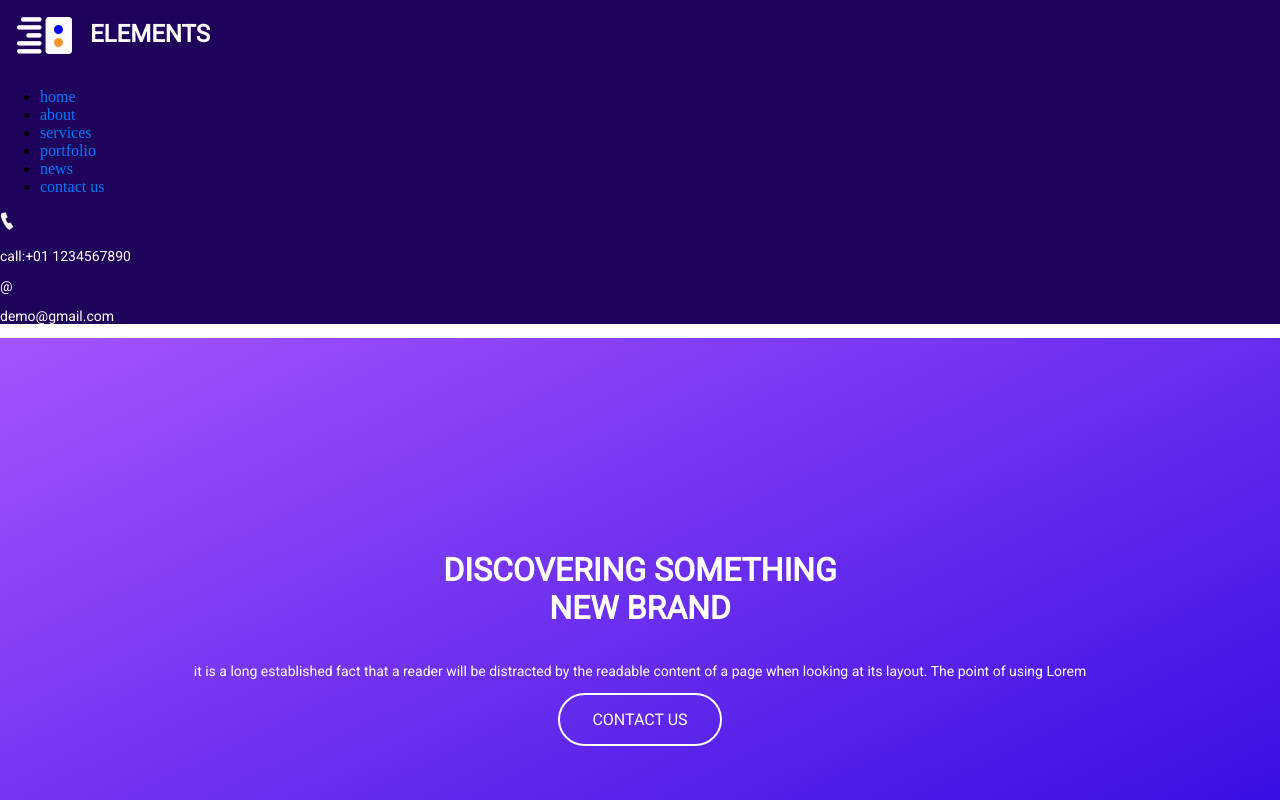
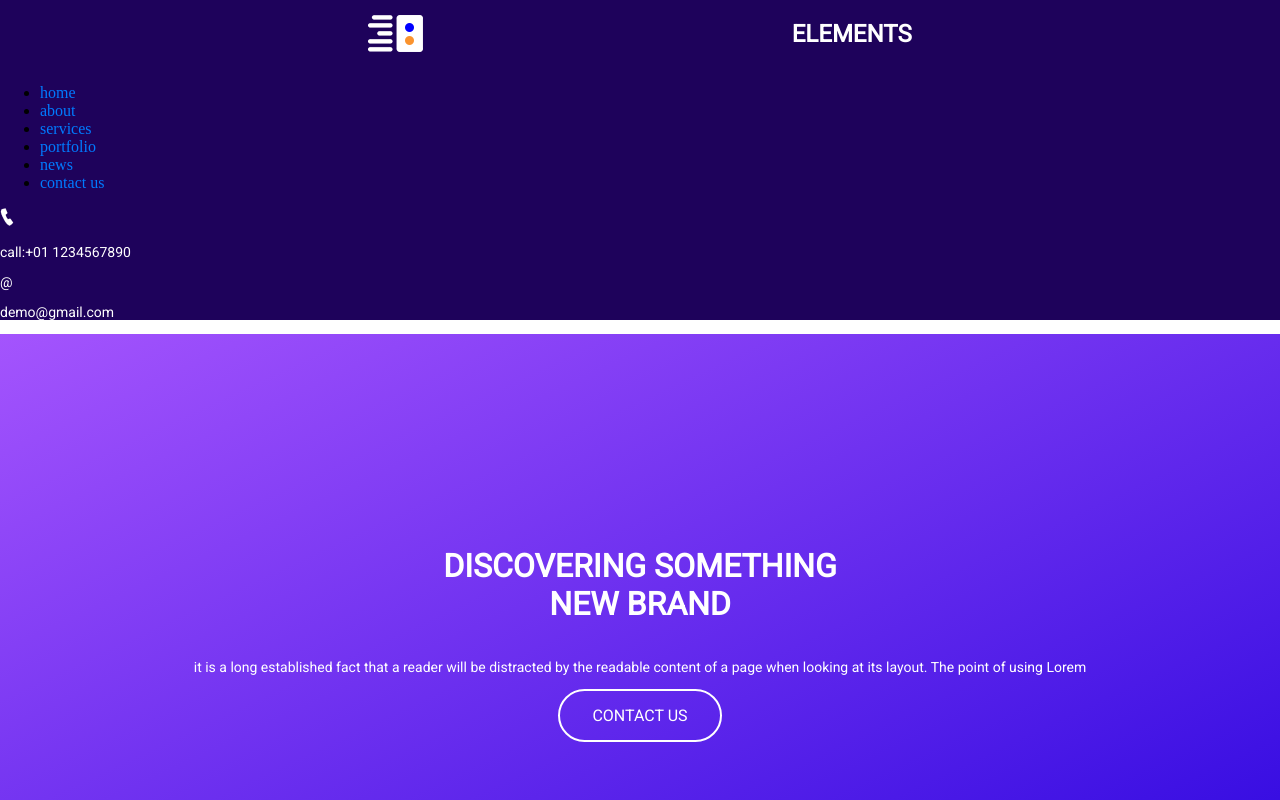
Before and after one commit to petrusw/cours2024, a plain HTML site: page index.html in a window 1280 px wide. Shown: the top 800 px of the page. Drawn offline with Linux system fonts and the light colour scheme.

Commit message:
Update screen.css

```diff
--- a/css/screen.css
+++ b/css/screen.css
@@ -71,21 +71,12 @@ a{
 /*menu's*/
 
 .l-menu-mobile{
-    display: flex;
-    flex-direction: row;
+    display: block;
 }
 .l-menu-mobile div{
     display: flex;
-    flex-direction: row;
-    align-items: stretch;
-}
-.l-menu-mobile div img{
-    max-height: 100%;
-    padding: 10%;
-}
-.l-menu-mobile div a{
-    display: flex;
-    align-items: flex-end;
+    justify-content: space-evenly;
+    align-items: center;
 }
 .l-menu-main{
     display: none;
```
